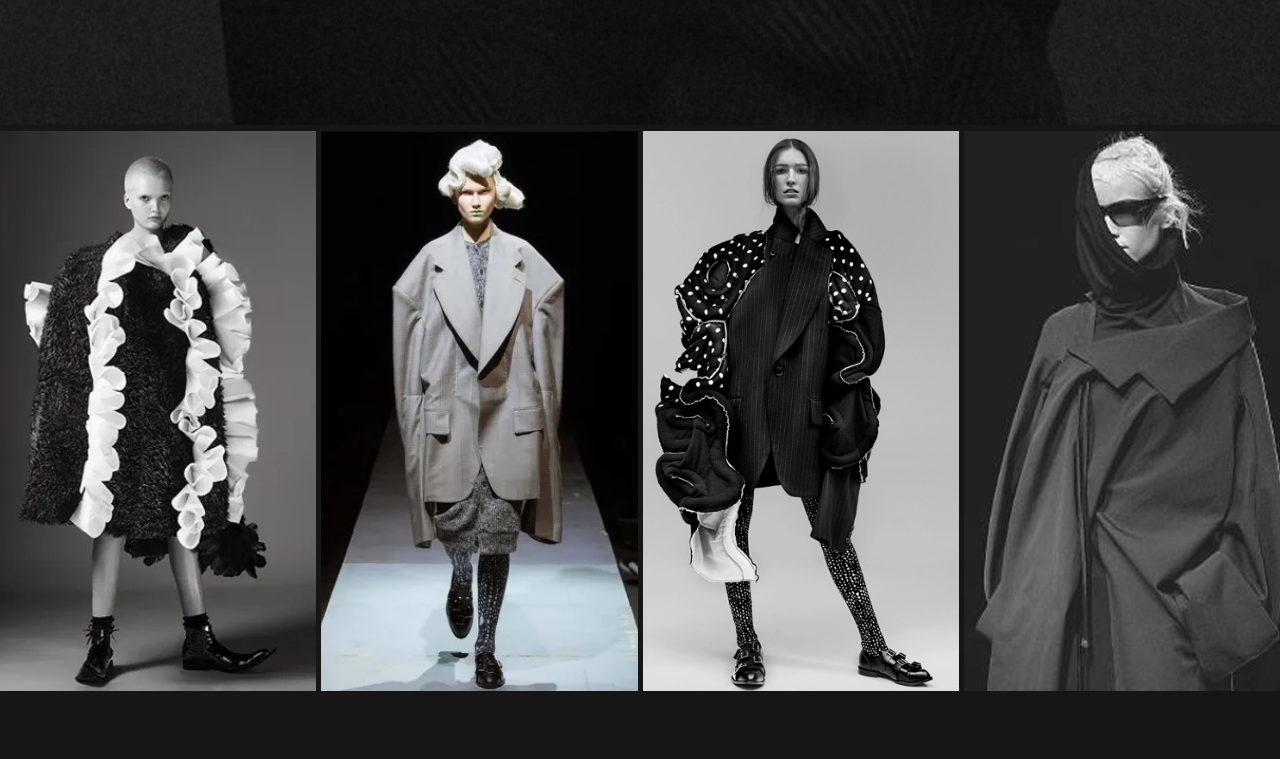
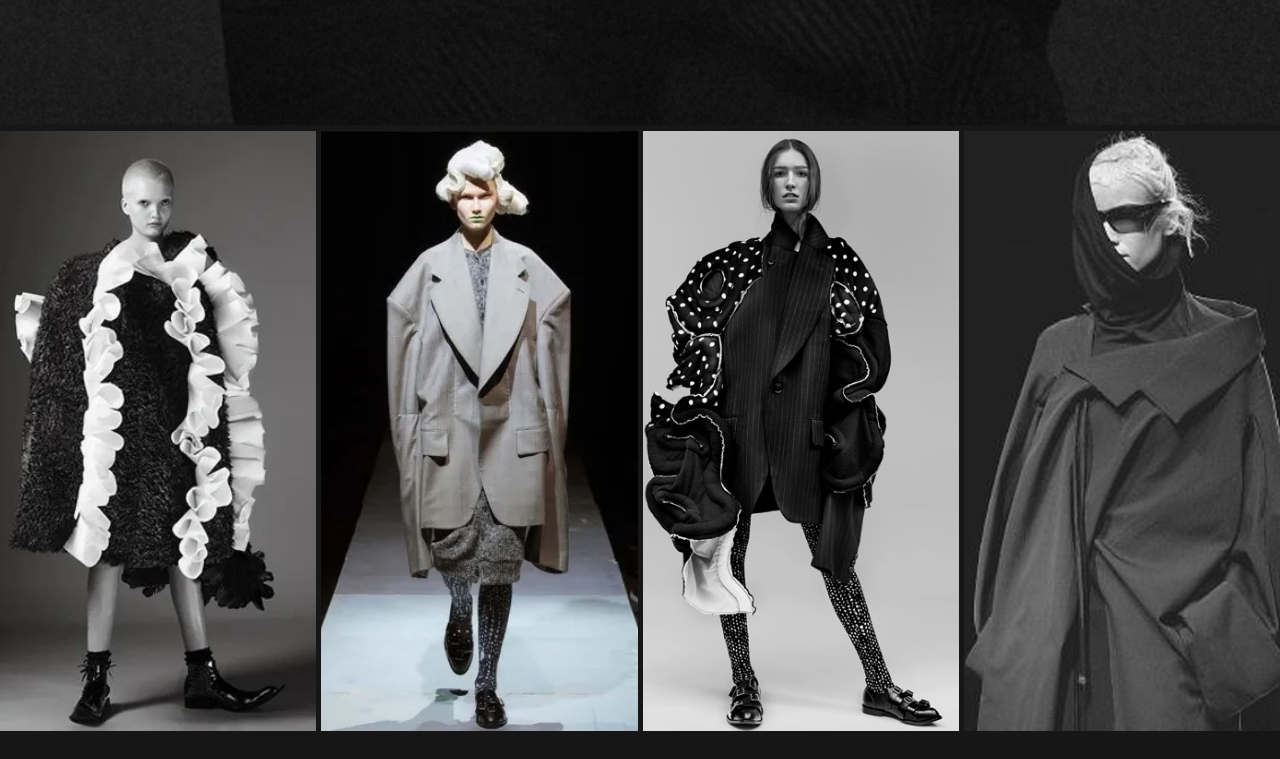
Before and after one commit to fernandezlourdes1/WebDevProjectCoder, a plain HTML site: page index.html in a window 1280 px wide. Shown: the part 800-1559 px from the top of the page. Drawn offline with Linux system fonts and the light colour scheme; a web font is replaced by a local one.

Commit message:
cambiosterminadossinmediaqueri

```diff
--- a/css/mediaqueri.css
+++ b/css/mediaqueri.css
@@ -0,0 +1,5 @@
+@media screen and (max-width: 480px) {
+    .background-img3{
+        max-width: 480px;
+    }
+}
--- a/css/style.css
+++ b/css/style.css
@@ -20,18 +20,18 @@
     /* Index.html*/
 
 
-body {
+    header{
+        grid-area: header;
+    }
+
+    body{
         display: grid;
         grid-template-areas:
         "header"
         "main"
         "footer";
         background-color: rgb(22, 22, 22);
-}
-
-
-header{
-    grid-area: header;
+        margin: 0;
     }
 
     .logo{
@@ -70,6 +70,7 @@ header{
         justify-content: cover;
         align-items: center;
         padding-bottom: 860px;
+        width: 100%;
         justify-content: space-between;
         background: linear-gradient( top);
         background: url("../assets/images/Portadahome.png");
@@ -85,7 +86,7 @@ main{
 
     .imghomex4{
         display: grid;
-    height: 610px;
+        height: 650px;
         object-fit: contain;
         grid-template-columns:1fr 1fr 1fr 1fr;
         width: 100%;
@@ -100,44 +101,12 @@ main{
         overflow:hidden;
     }
     .foto1{
-    height: 70vh;
+        height: 600px;
         width: 100%;
         object-fit: cover;
         margin: 0;
     }
 
-.foto2:hover{
-    -webkit-transform:scale(1.1);transform:scale(1.1);
-    overflow:hidden;
-}
-.foto2{
-    height: 70vh;
-    width: 100%;
-    object-fit: cover;
-    margin: 0;
-}
-
-.foto3:hover{
-    -webkit-transform:scale(1.1);transform:scale(1.1);
-    overflow:hidden;
-}
-.foto3{
-    height: 70vh;
-    width: 100%;
-    object-fit: cover;
-    margin: 0;
-}
-
-.foto4:hover{
-    -webkit-transform:scale(1.1);transform:scale(1.1);
-    overflow:hidden;
-}
-.foto4{
-    height: 70vh;
-    width: 100%;
-    object-fit: cover;
-    margin: 0;
-}
 
     .fotoytextoHome1{
         display: grid;
@@ -290,20 +259,6 @@ footer{
         background-size: cover;
     }
 
-body{
-    display: grid;
-    grid-template-areas:
-    "header"
-    "main"
-    "footer";
-    background-color: rgb(22, 22, 22);
-    margin: 0;
-}
-
-main{
-grid-area: main;
-}
-
     .grupo{
         display: grid;
         grid-template-columns:1fr 4fr 1fr;
@@ -427,10 +382,6 @@ footer{
         background-size: cover;
         background-repeat: no-repeat;
         background-position: center;
-}
-
-main{
-    grid-area: main;
     }
 
     .videoo{
@@ -907,9 +858,7 @@ overflow:hidden;
         background-size: cover;
         background-repeat: no-repeat;
     }
-body{
-    background-color: rgb(22, 22, 22);
-}
+
     .contenedor{
         display: grid;
         grid-template-columns: 1fr 1fr ;
@@ -1081,10 +1030,6 @@ body{
         background-size: cover;
     }
 
-
-main{
-    grid-area: main;
-}
     .help{
         display: grid;
         grid-template-columns:1fr 1fr ;
@@ -1116,3 +1061,15 @@ main{
     .lastpart{
         margin-bottom: 20px;
     }
+
+    @media screen and (max-width: 480px) {
+        .background-img3{
+            max-width: 480px;
+        }
+
+        body {
+            max-width: 480px;
+        }
+
+
+    }
--- a/index.html
+++ b/index.html
@@ -7,6 +7,7 @@
 
     <link rel="icon" type="image/x-icon" href="../assets/icon/icono.jpg">
     <link rel="stylesheet" href="css/style.css">
+
 </head>
 <body class="bg">
     <header class="background-img">
@@ -27,11 +28,10 @@
 <main>
     <section class="imghomex4">
         <img src="assets/images/home- seccion de 4 fotos. foto derecha 1.jpg" alt="Model with a black tetured dress" class="foto1">
-        <img src="assets/images/home- seccion de 4 fotos foto 2 derecha.jpg" alt="Mode with a black  overcoat that covers half of the face and black glasses" class="foto2">
-        <img src="assets/images/Home - seccion de 4 fotos. Foto 1 izq.webp" alt="Model Wwth a black dress and a white decorative scarf" class="foto3">
-        <img src="assets/images/Home- seccion de 4 fotos. Foto 2izq.jpg" alt="Model with a loose plaid suit and a Victorian-era wig" class="foto4">
+        <img src="assets/images/home- seccion de 4 fotos foto 2 derecha.jpg" alt="Mode with a black  overcoat that covers half of the face and black glasses" class="foto1">
+        <img src="assets/images/Home - seccion de 4 fotos. Foto 1 izq.webp" alt="Model Wwth a black dress and a white decorative scarf" class="foto1">
+        <img src="assets/images/Home- seccion de 4 fotos. Foto 2izq.jpg" alt="Model with a loose plaid suit and a Victorian-era wig" class="foto1">
     </section>
-
 
     <section class="fotoytextoHome1">
         <img src="assets/images/Foto home abajo del sector x4.png" alt="Young Rei modeling with others" class="imgh1">
@@ -82,9 +82,9 @@
     <a href="#" class="hm"> home</a>
         <br>
         <section class="footInfo">
-            <p class="auu">About us </p>
-            <p class="auu">Terms of use</p>
-            <p class="auu">Cookies policity</p>
+            <p class="au">About us </p>
+            <p class="au">Terms of use</p>
+            <p class="au">Cookies policity</p>
             <form class="form">
                 <label for="Language" class="au"> Language</label>
                     <select name="Language" id="Language">
```
Lines whose indentation alone changed are shown as unchanged.
